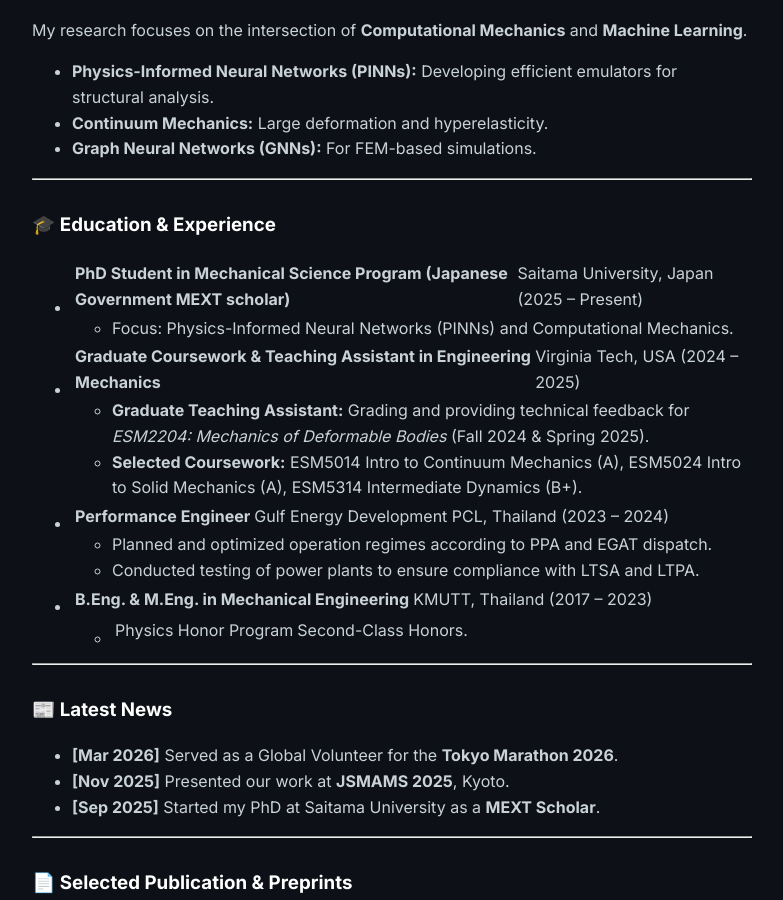
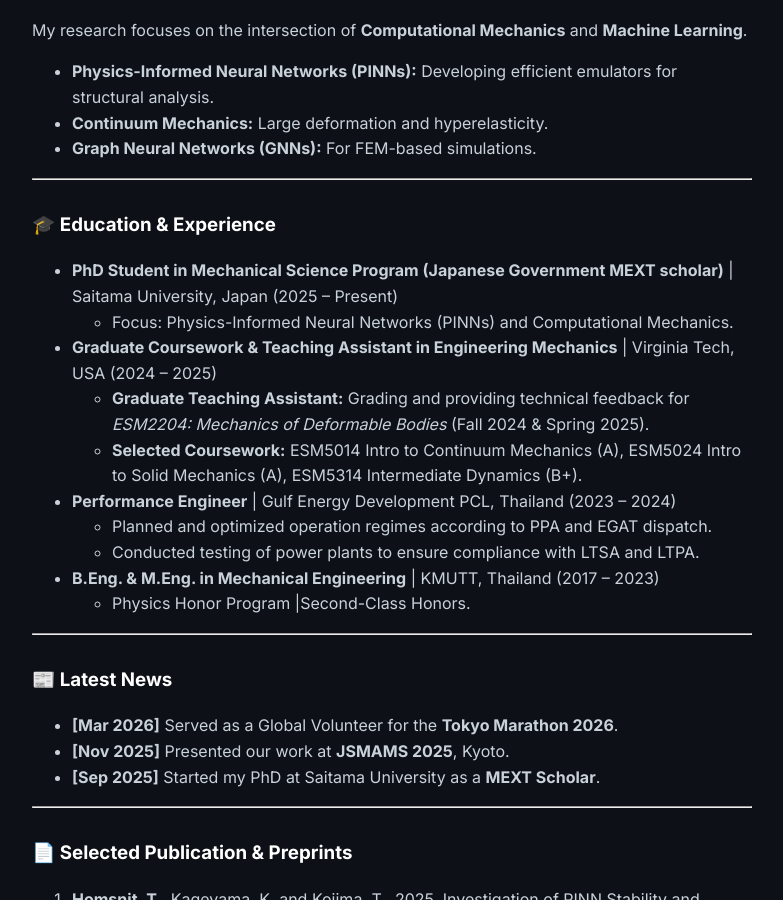
Before and after one commit to thonnh/thonnh.github.io, a Jekyll site: the page built from index.md, in a window 1280 px wide and 900 px high, scrolled down 590 px. Shown: the whole window, without its empty margins (248-1031 px from the left). Built offline with Jekyll 4.4.1, drawn with Linux system fonts in a browser that asks for light colours.

```diff
--- a/index.md
+++ b/index.md
@@ -20,19 +20,19 @@ My research focuses on the intersection of **Computational Mechanics** and **Mac
 
 ### 🎓 Education & Experience
 
-* **PhD Student in Mechanical Science Program (Japanese Government MEXT scholar)** | Saitama University, Japan (2025 – Present)
+* **PhD Student in Mechanical Science Program (Japanese Government MEXT scholar)** \| Saitama University, Japan (2025 – Present)
   * Focus: Physics-Informed Neural Networks (PINNs) and Computational Mechanics.
 
-* **Graduate Coursework & Teaching Assistant in Engineering Mechanics** | Virginia Tech, USA (2024 – 2025)
+* **Graduate Coursework & Teaching Assistant in Engineering Mechanics** \| Virginia Tech, USA (2024 – 2025)
   * **Graduate Teaching Assistant:** Grading and providing technical feedback for *ESM2204: Mechanics of Deformable Bodies* (Fall 2024 & Spring 2025).
   * **Selected Coursework:** ESM5014 Intro to Continuum Mechanics (A), ESM5024 Intro to Solid Mechanics (A), ESM5314 Intermediate Dynamics (B+).
 
-* **Performance Engineer** | Gulf Energy Development PCL, Thailand (2023 – 2024)
+* **Performance Engineer** \| Gulf Energy Development PCL, Thailand (2023 – 2024)
   * Planned and optimized operation regimes according to PPA and EGAT dispatch.
   * Conducted testing of power plants to ensure compliance with LTSA and LTPA.
 
-* **B.Eng. & M.Eng. in Mechanical Engineering** | KMUTT, Thailand (2017 – 2023)
-  * Physics Honor Program | Second-Class Honors.
+* **B.Eng. & M.Eng. in Mechanical Engineering** \| KMUTT, Thailand (2017 – 2023)
+  * Physics Honor Program \|Second-Class Honors.
 
 ---
 
```
